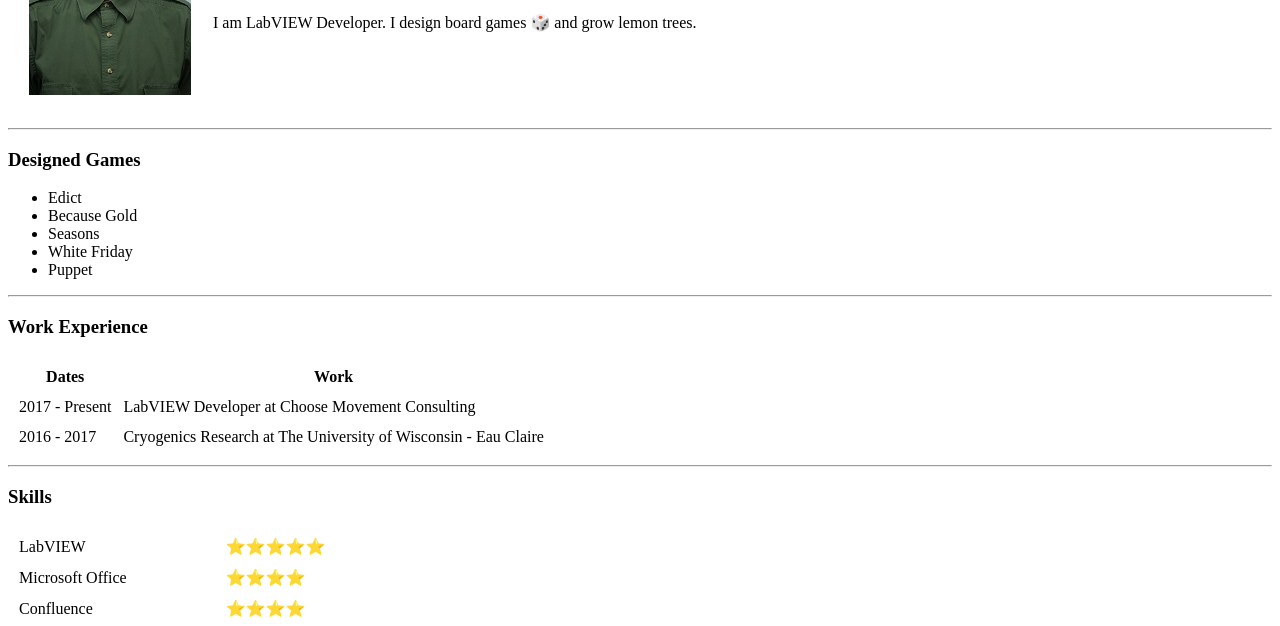
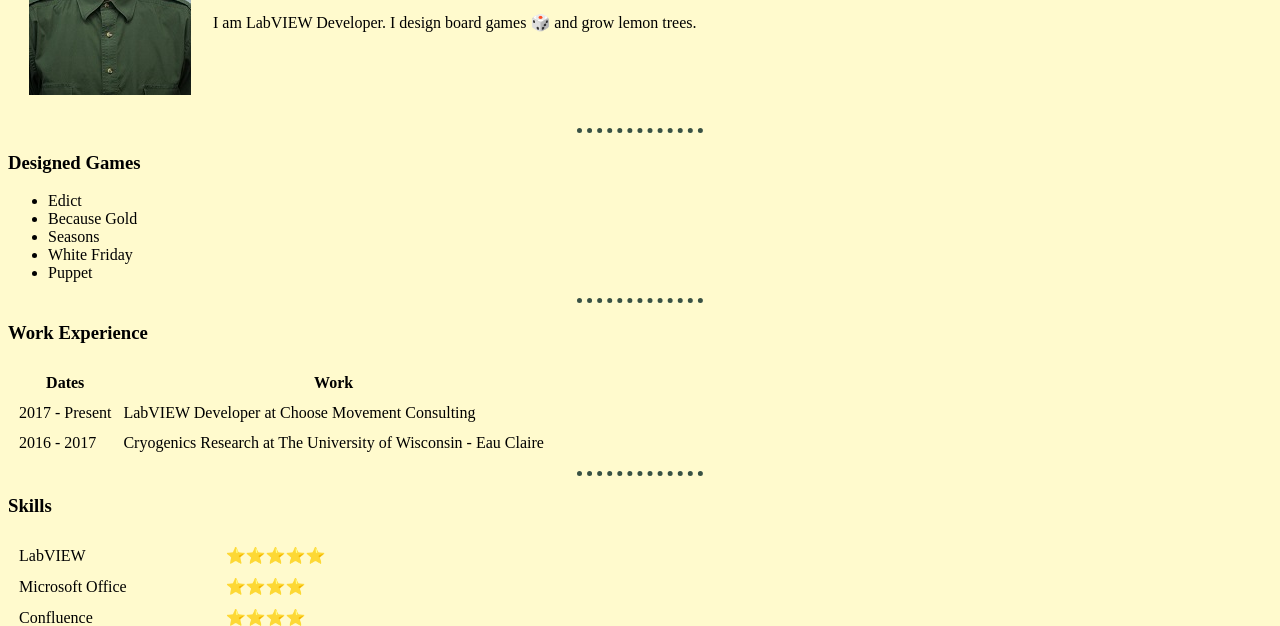
Before and after one commit to Hydrochen/CV, a plain HTML site: page index.html in a window 1280 px wide. Shown: the part 181-807 px from the top of the page. Drawn offline with Linux system fonts and the light colour scheme.

Commit message:
Add files via upload
Starting to Add CSS to the website!

```diff
--- a/index.html
+++ b/index.html
@@ -3,6 +3,18 @@
     <head>
         <meta charset="utf-8">
         <title>Luke's Personal Site</title>
+        <style>
+            body {
+                background-color: lemonchiffon;
+            }
+            hr {
+                border-color: #395144;
+                border-style: dotted none none;
+                border-width: 5px;
+                width: 10%;
+            }
+        </style>
+
     </head>
 
     <body>
```
